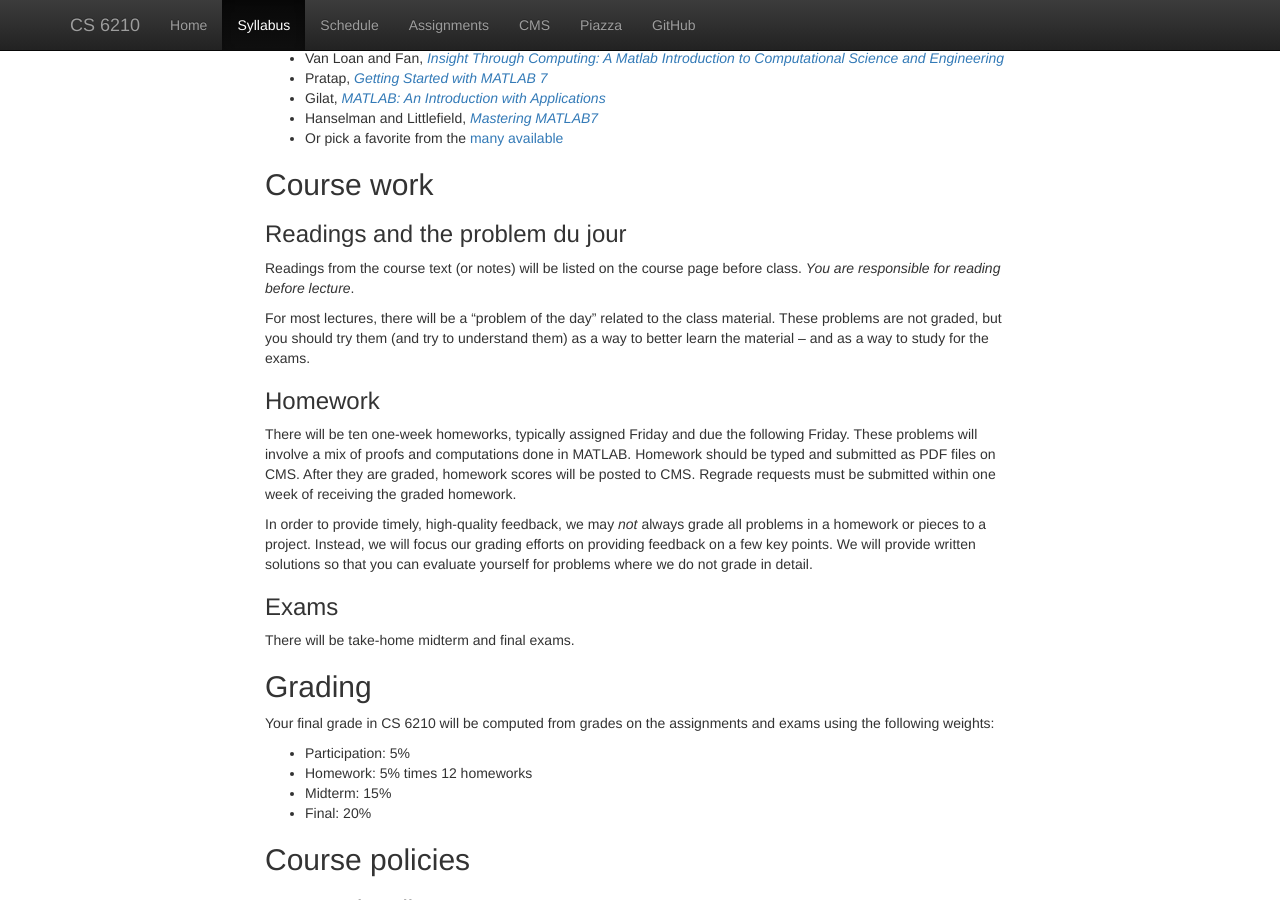
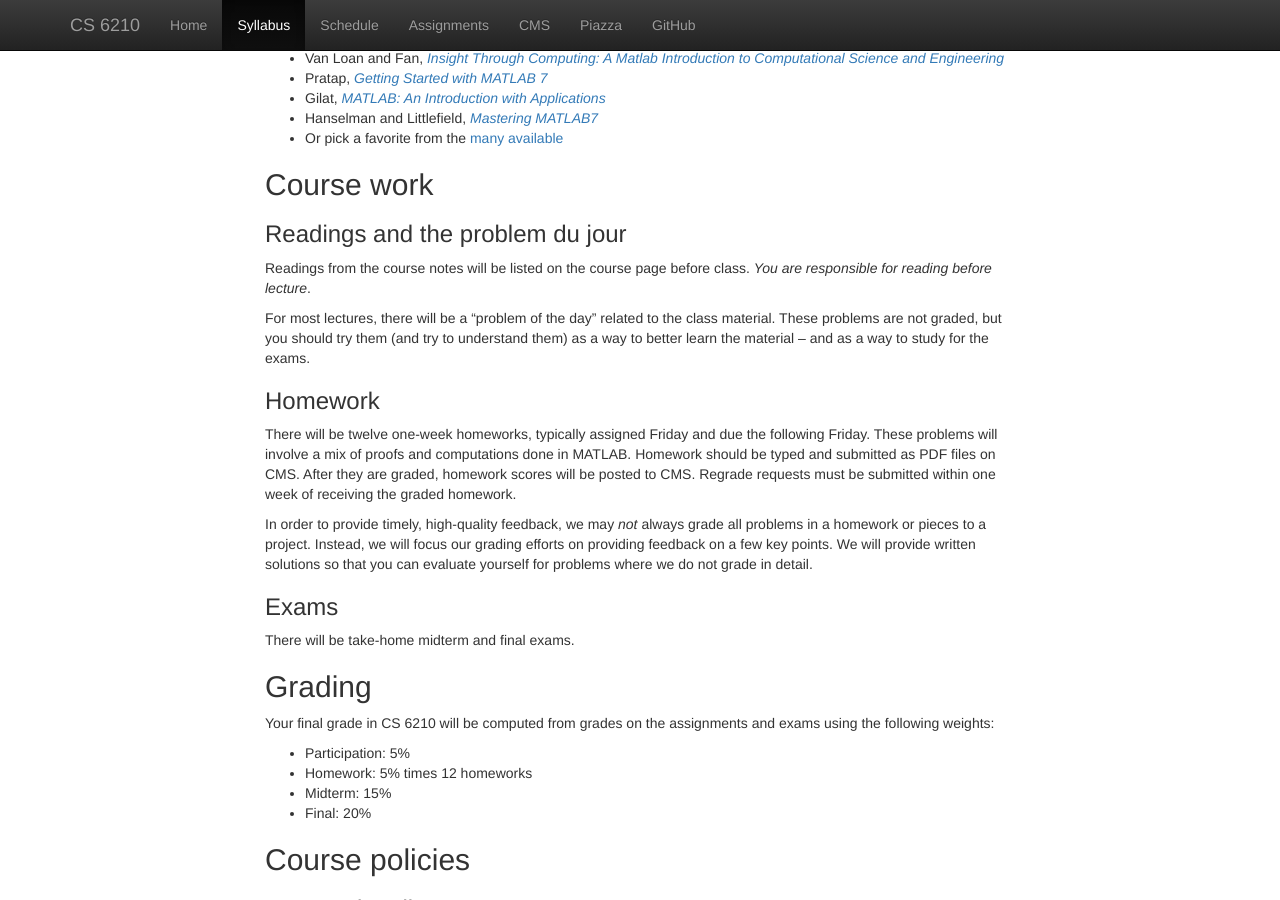
Before and after one commit to dbindel/cs6210-f16, a Jekyll site: the page built from web/syllabus.md, in a window 1280 px wide and 900 px high, scrolled down 903 px. Built offline with Jekyll 4.4.1, drawn with Linux system fonts in a browser that asks for light colours; nearby versions of some CDN libraries.

Commit message:
Corrections and extra links on syllabus.

```diff
--- a/web/syllabus.md
+++ b/web/syllabus.md
@@ -37,8 +37,8 @@
 
 #### Recommended
 
-- Demmel, _Applied Numerical Linear Algebra_
-- Golub and Van Loan, _Matrix Computations_
+- Demmel, [_Applied Numerical Linear Algebra_][demmel]
+- Golub and Van Loan, [_Matrix Computations_][gvl]
 
 #### References
 
@@ -75,7 +77,7 @@
 
 ### Readings and the problem du jour
 
-Readings from the course text (or notes) will be listed on the course
+Readings from the course notes will be listed on the course
 page before class.  *You are responsible for reading before lecture*.
 
 For most lectures, there will be a "problem of the day" related to
@@ -85,7 +87,7 @@
 
 ### Homework
 
-There will be ten one-week homeworks, typically assigned Friday
+There will be twelve one-week homeworks, typically assigned Friday
 and due the following Friday.  These problems will involve a mix
 of proofs and computations done in MATLAB.  Homework should be typed and
 submitted as PDF files on CMS.  After they are graded, homework scores
```
Also changed, not shown: other parts of web/syllabus.md (+2 -0 lines).
